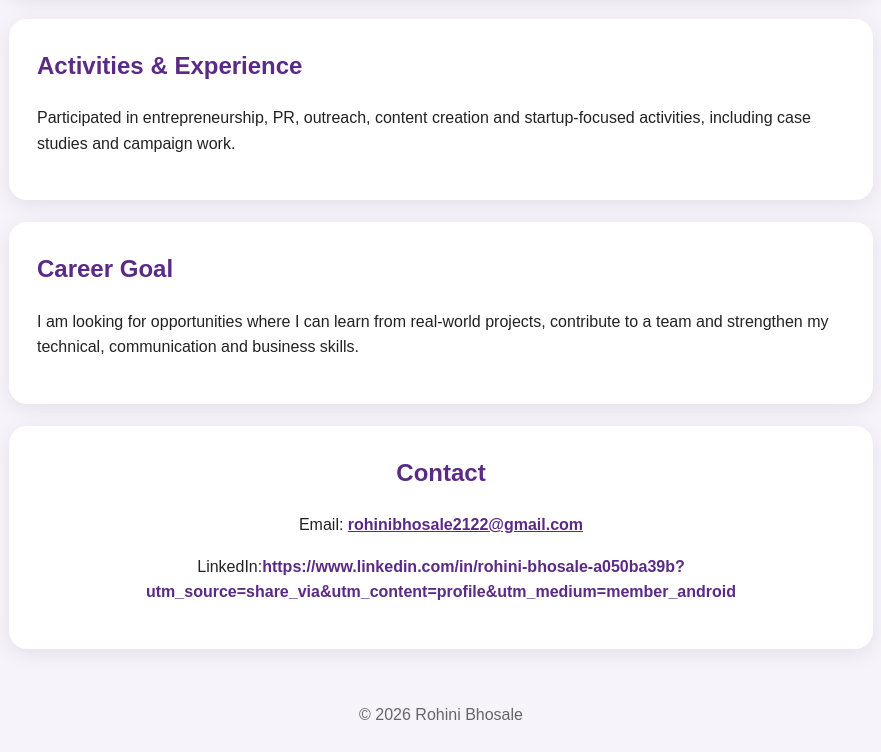
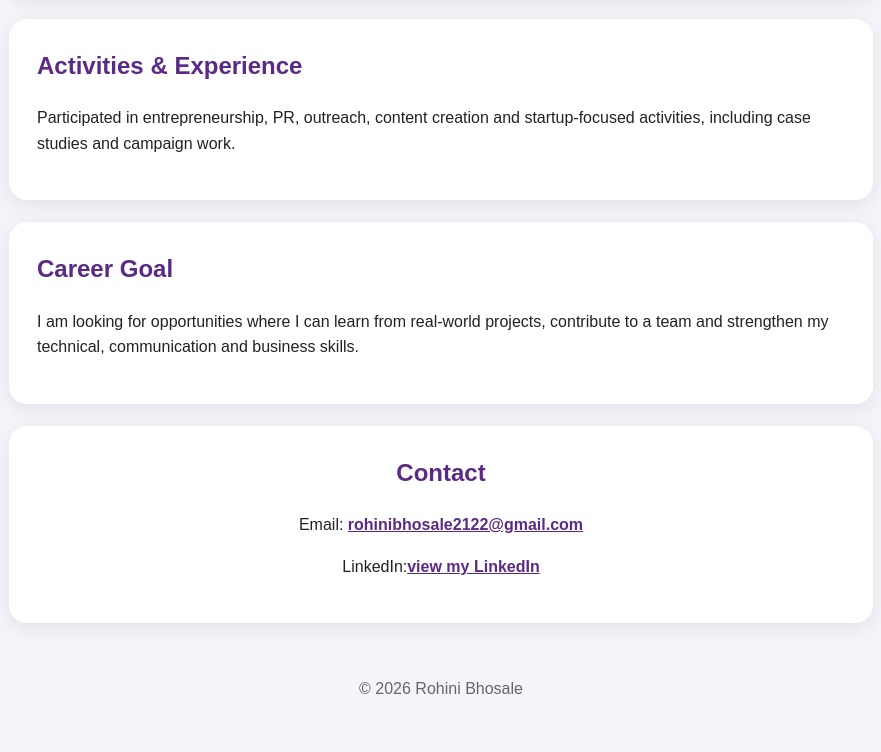
Before and after one commit to Rohini-Bhosale333/Rohini_Bhosale333.github.io, a plain HTML site: page index.html in a window 1280 px wide. Shown: the part 1110-1862 px from the top of the page, without its empty margins (199-1080 px from the left). After the commit the page ends 1837 px from the top, so only its background shows below. Drawn offline with Linux system fonts and the light colour scheme.

Commit message:
Update index.html

```diff
--- a/index.html
+++ b/index.html
@@ -61,7 +61,7 @@ footer{text-align:center;padding:25px;color:#666}
 <section class="card contact">
 <h2>Contact</h2>
 <p>Email: <a href="mailto:rohinibhosale2122@gmail.com">rohinibhosale2122@gmail.com</a></p>
-<p>LinkedIn:<a>https://www.linkedin.com/in/rohini-bhosale-a050ba39b?utm_source=share_via&utm_content=profile&utm_medium=member_android</a> </p>
+<p>LinkedIn:<a href="https://www.linkedin.com/in/rohini-bhosale-a050ba39b"target="_blank">view my LinkedIn</a> </p>
 </section>
 </main>
 
```
